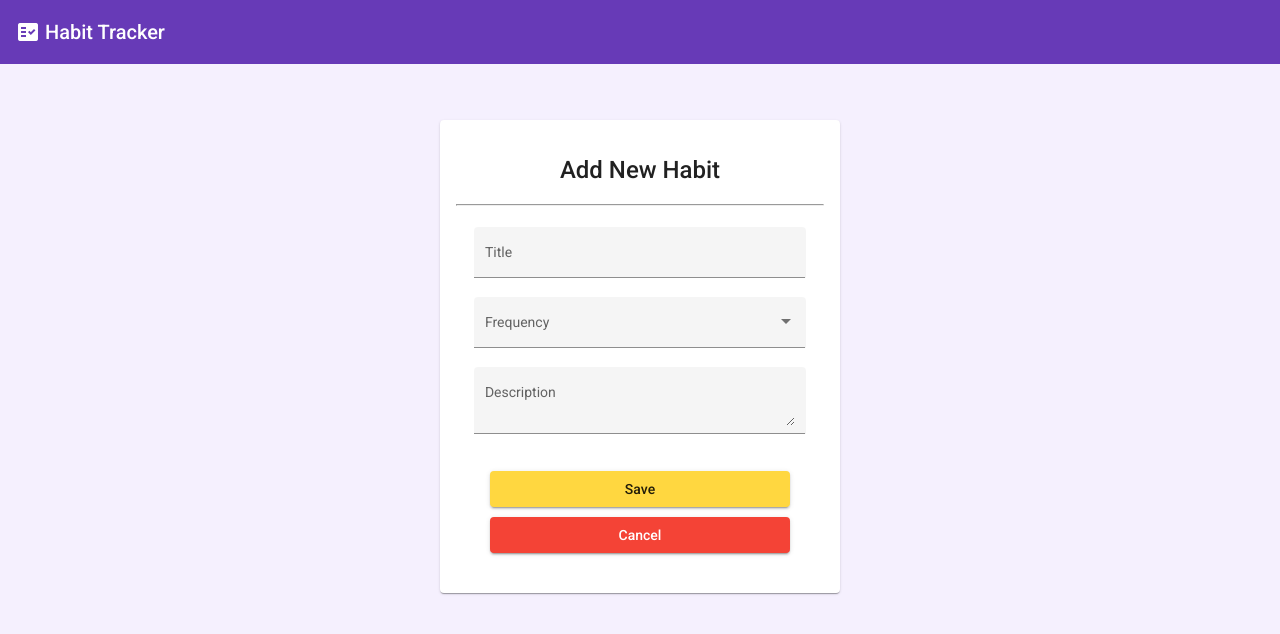
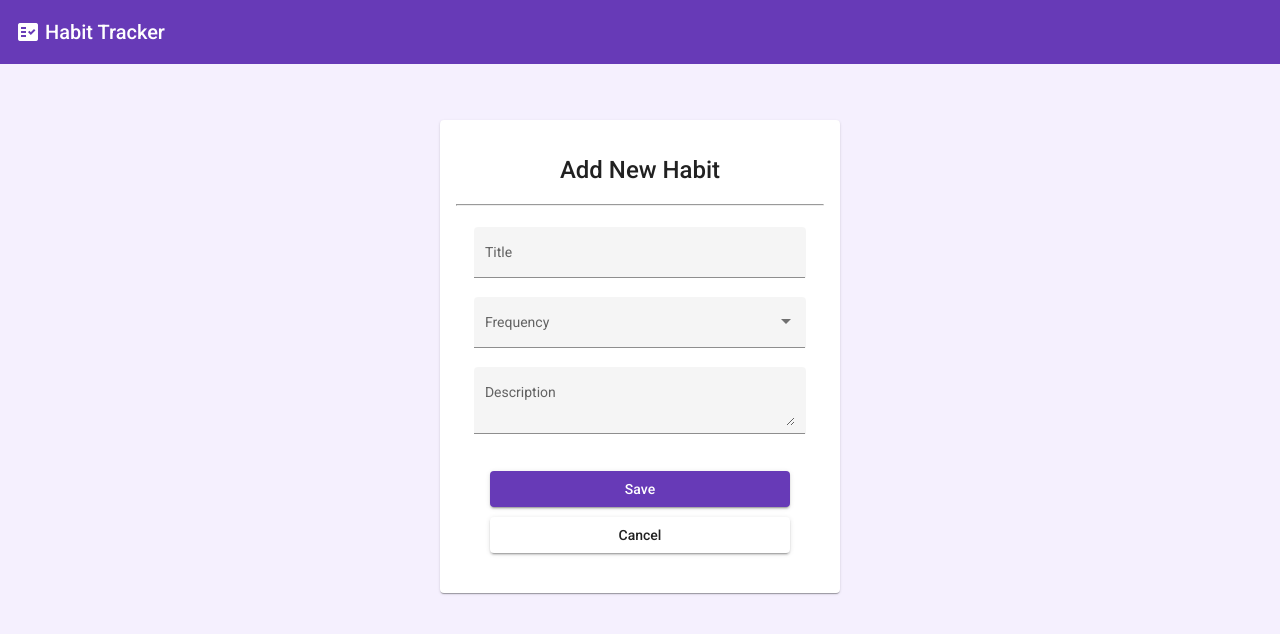
Before and after one commit to jessipearcy/habit-tracker-components-split, an Angular app: page / in a window 1280 px wide. Both pictures are taken after a click on the button "Add New Habit". Shown: the top 634 px of the page. Built offline with nearby package versions, Linux system fonts and the light colour scheme.

Commit message:
Changed button color

```diff
--- a/src/app/app.component.html
+++ b/src/app/app.component.html
@@ -71,8 +71,8 @@
         </mat-form-field>
       </mat-card-content>
       <mat-card-actions>
-        <button mat-raised-button color="accent" type="submit">Save</button>
-        <button mat-raised-button color="warn" (click)="exitForm()">Cancel</button>
+        <button mat-raised-button color="primary" type="submit">Save</button>
+        <button mat-raised-button (click)="exitForm()">Cancel</button>
       </mat-card-actions>
     </form>
   </mat-card>
```
